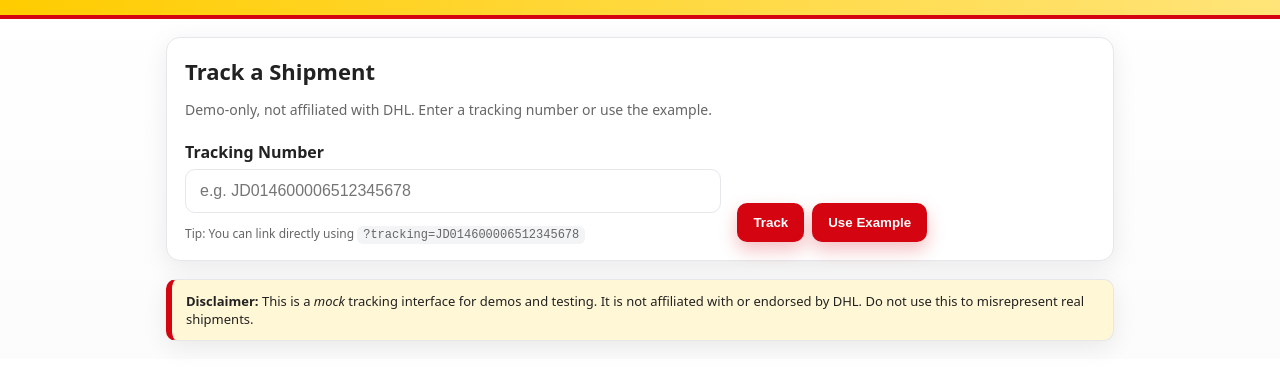
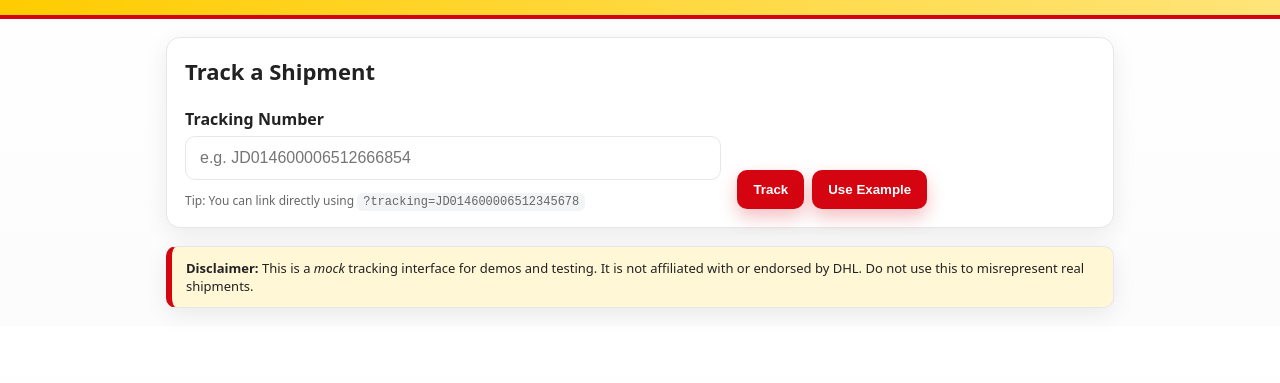
Before and after one commit to BigH07/mock-dhl-tracking, a plain HTML site: page index.html in a window 1280 px wide. Shown: the part 49-432 px from the top of the page. Drawn offline with Linux system fonts and the light colour scheme.

Commit message:
Update index.html

```diff
--- a/index.html
+++ b/index.html
@@ -1,9 +1,9 @@
 <!DOCTYPE html>
-<html lang="en">
+<html lang=chinese>
 <head>
   <meta charset="utf-8" />
   <meta name="viewport" content="width=device-width, initial-scale=1" />
-  <title>Mock DHL-Style Tracking (Demo Only)</title>
+  <title> DHL-Style Tracking </title>
   <meta name="robots" content="noindex,nofollow" />
   <style>
     :root{
@@ -101,11 +101,11 @@
   <main class="wrap">
     <div class="card">
       <h1>Track a Shipment</h1>
-      <p class="muted">Demo-only, not affiliated with DHL. Enter a tracking number or use the example.</p>
+      <p class="muted" not affiliated with DHL. Enter a tracking number or use the example.</p>
       <form id="trackForm" class="grid" onsubmit="return go(event)">
         <div>
           <label for="tn">Tracking Number</label>
-          <input id="tn" type="text" placeholder="e.g. JD014600006512345678" autocomplete="off" />
+          <input id="tn" type="text" placeholder="e.g. JD014600006512666854" autocomplete="off" />
           <div class="footnote">Tip: You can link directly using <code class="inline">?tracking=JD014600006512345678</code></div>
         </div>
         <div style="align-self:end; display:flex; gap:8px; flex-wrap:wrap">
```
